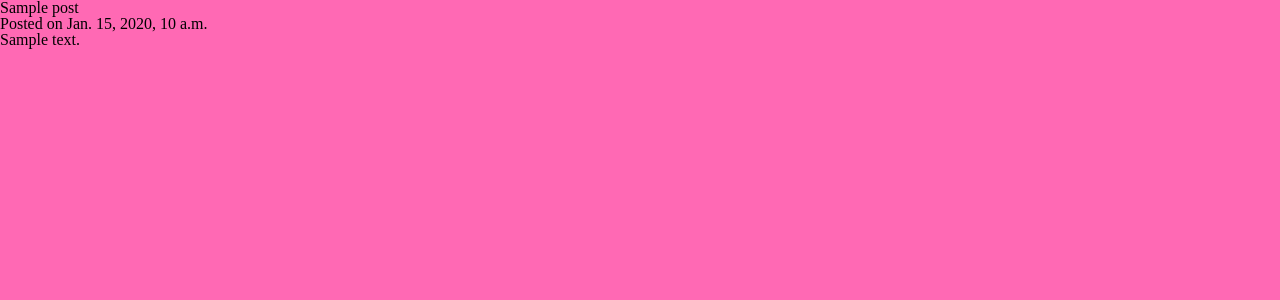
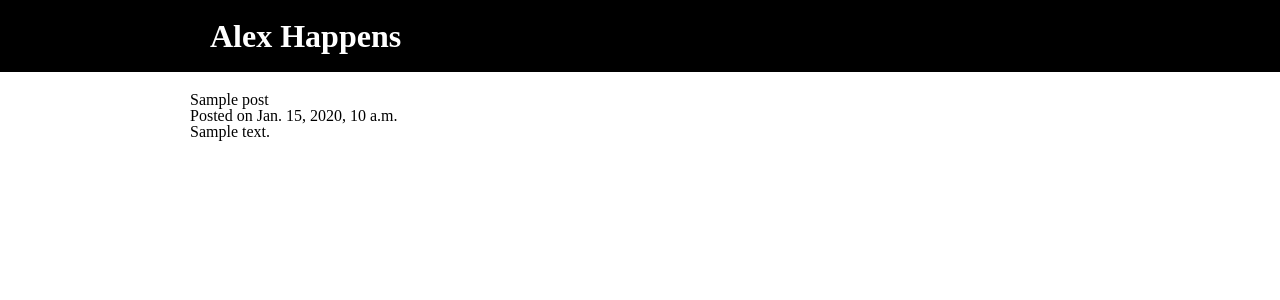
Before and after one commit to AlexKruzewski/KBlog, a Django app: a page that uses templates/blog/base.html in a window 1280 px wide. Shown: the top 300 px of the page. Run offline with Django 3.2, Linux system fonts and the light colour scheme; tables that the repository leaves empty hold one stand-in row (values such as "Sample post").

Commit message:
style and layout changes

```diff
--- a/source/BlogProject/settings.py
+++ b/source/BlogProject/settings.py
@@ -45,7 +45,7 @@ USE_TZ = True
 
 # Absolute filesystem path to the directory that will hold user-uploaded files.
 # Example: "/home/media/media.lawrence.com/media/"
-MEDIA_ROOT = os.path.join(SITE_ROOT, '../../media/')
+MEDIA_ROOT = os.path.join(SITE_ROOT, '/media/')
 
 # URL that handles the media served from MEDIA_ROOT. Make sure to use a
 # trailing slash.
@@ -56,7 +56,7 @@ MEDIA_URL = '/media/'
 # Don't put anything in this directory yourself; store your static files
 # in apps' "static/" subdirectories and in STATICFILES_DIRS.
 # Example: "/home/media/media.lawrence.com/static/"
-STATIC_ROOT = os.path.join(SITE_ROOT, '../../static/')
+STATIC_ROOT = os.path.join(SITE_ROOT, '../../../static/')
 
 # URL prefix for static files.
 # Example: "http://media.lawrence.com/static/"
@@ -67,6 +67,7 @@ STATICFILES_DIRS = (
     # Put strings here, like "/home/html/static" or "C:/www/django/static".
     # Always use forward slashes, even on Windows.
     # Don't forget to use absolute paths, not relative paths.
+    os.path.join(SITE_ROOT, '../../static'),
 )
 
 # List of finder classes that know how to find static files in
--- /dev/null
+++ b/static/sass/content.scss
@@ -0,0 +1,36 @@
+#header
+{
+   h1
+   {
+       color:#fff;
+       font-size:2em;
+       font-weight:bold;
+   }
+}
+
+#content
+{
+   .post
+   {
+       border:1px solid #000;
+       padding:10px;
+       a
+       {
+           text-decoration:none;
+
+           h2
+           {
+               font-size:1.4em;
+               font-weight:bold;
+               color:#000;
+           }
+       }
+       .post_content
+       {
+            p
+            {
+                 padding:5px;
+            }
+       }
+   }
+}
--- a/static/sass/layout.scss
+++ b/static/sass/layout.scss
@@ -1,4 +1,33 @@
 body
 {
-   background-color:hotpink;
+   background-color:#fff;
+
+   #header
+   {
+       width:100%;
+       background-color:#000;
+       margin-bottom:20px;
+       .title
+       {
+           margin:0 auto;
+           width:75%;
+           max-width:900px;
+           h1
+           {
+                padding:20px;
+           }
+       }
+   }
+
+   #content
+   {
+       width:75%;
+       max-width:900px;
+       margin:0 auto;
+
+       .post
+       {
+           margin:20px;
+       }
+   }
 }
--- a/static/sass/screen.scss
+++ b/static/sass/screen.scss
@@ -4,4 +4,5 @@
  * <link href="/stylesheets/screen.css" media="screen, projection" rel="stylesheet" type="text/css" /> */
 
 @import "compass/reset";
-@import "layout.scss"
+@import "layout.scss";
+@import "content.scss";
--- a/static/stylesheets/screen.css
+++ b/static/stylesheets/screen.css
@@ -69,5 +69,58 @@ article, aside, details, figcaption, figure, footer, header, hgroup, menu, nav,
 
 /* line 2, ../sass/layout.scss */
 body {
-  background-color: hotpink;
+  background-color: #fff;
 }
+/* line 6, ../sass/layout.scss */
+body #header {
+  width: 100%;
+  background-color: #000;
+  margin-bottom: 20px;
+}
+/* line 11, ../sass/layout.scss */
+body #header .title {
+  margin: 0 auto;
+  width: 75%;
+  max-width: 900px;
+}
+/* line 16, ../sass/layout.scss */
+body #header .title h1 {
+  padding: 20px;
+}
+/* line 23, ../sass/layout.scss */
+body #content {
+  width: 75%;
+  max-width: 900px;
+  margin: 0 auto;
+}
+/* line 29, ../sass/layout.scss */
+body #content .post {
+  margin: 20px;
+}
+
+/* line 4, ../sass/content.scss */
+#header h1 {
+  color: #fff;
+  font-size: 2em;
+  font-weight: bold;
+}
+
+/* line 14, ../sass/content.scss */
+#content .post {
+  border: 1px solid black;
+  padding: 10px;
+}
+/* line 18, ../sass/content.scss */
+#content .post a {
+  text-decoration: none;
+}
+/* line 22, ../sass/content.scss */
+#content .post a h2 {
+  font-size: 1.4em;
+  font-weight: bold;
+  color: #000;
+}
+/* line 31, ../sass/content.scss */
+#content .post .post_content p {
+  padding: 5px;
+}
--- a/templates/blog/base.html
+++ b/templates/blog/base.html
@@ -10,9 +10,17 @@
     </title>
     </head>
   <body>
-    <div class="content">
+
+    <div id="header">
+       <div class="title">
+           <h1>Alex Happens</h1>
+       </div>
+    </div>
+
+    <div id="content">
       {% block content %}
       {% endblock %}
     </div>
+
   </body>
 </html>
```
Also changed, not shown: static/stylesheets/content.css (added, +26 -0 lines), static/stylesheets/layout.css (+27 -1 lines), templates/blog/index.html (+6 -2 lines), 1 other file.
